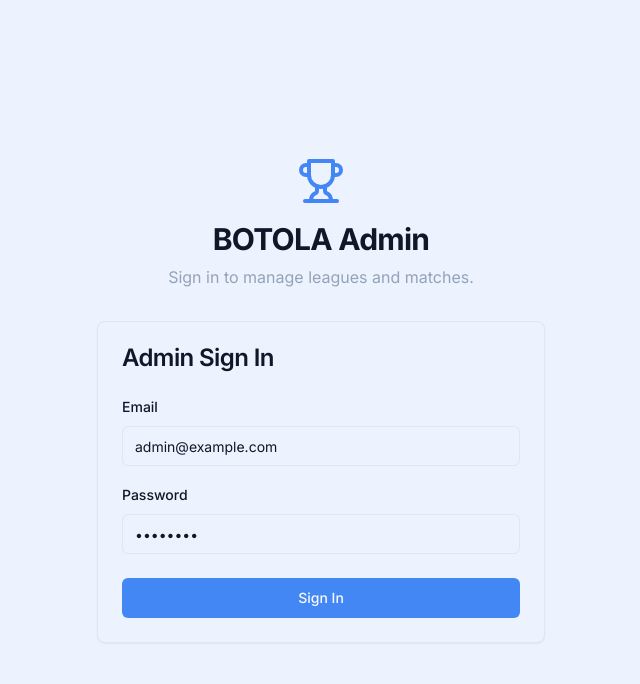
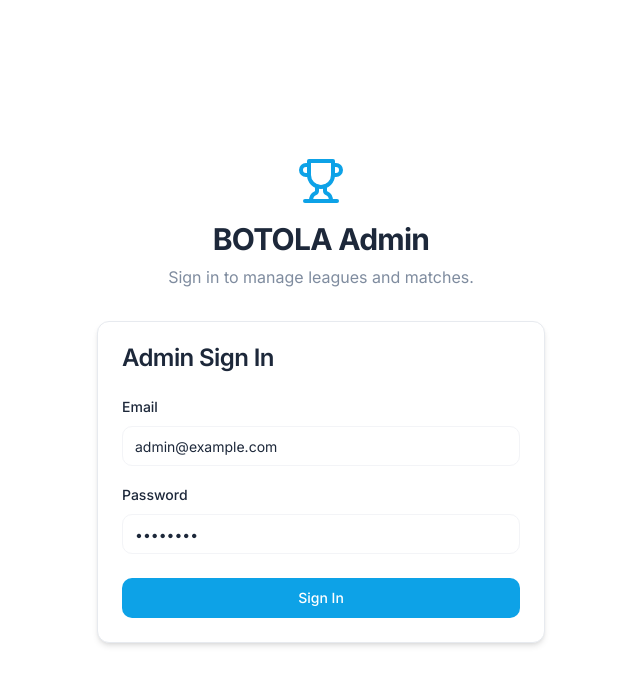
Before and after one commit to mohamed6403/kora, a Next.js app: page /admin/login in a window 1280 px wide. Shown: the top 684 px of the page, without its empty margins (319-959 px from the left). Built offline with nearby package versions, Linux system fonts and the light colour scheme.

Commit message:
style: apply modern palette and table/card styling (primary/secondary/accent)

```diff
--- a/src/app/globals.css
+++ b/src/app/globals.css
@@ -4,57 +4,68 @@
 
 @layer base {
   :root {
-    --background: 220 91% 96%;
-    --foreground: 222 47% 11%;
-    --card: 220 91% 96%;
-    --card-foreground: 222 47% 11%;
-    --popover: 220 91% 96%;
-    --popover-foreground: 222 47% 11%;
-    --primary: 217 89% 61%;
-    --primary-foreground: 210 40% 98%;
-    --secondary: 210 40% 96.1%;
-    --secondary-foreground: 222 47% 11%;
-    --muted: 210 40% 96.1%;
-    --muted-foreground: 215 20% 65%;
-    --accent: 145 83% 34%;
-    --accent-foreground: 210 40% 98%;
-    --destructive: 0 84% 60%;
-    --destructive-foreground: 210 40% 98%;
-    --border: 214 32% 91%;
-    --input: 214 32% 91%;
-    --ring: 217 89% 61%;
-    --chart-1: 12 76% 61%;
-    --chart-2: 173 58% 39%;
-    --chart-3: 197 37% 24%;
-    --chart-4: 43 74% 66%;
-    --chart-5: 27 87% 67%;
-    --radius: 0.5rem;
+    /* Palette (HSL) based on provided hex colors */
+    /* Primary: #0ea5e9 */
+    --primary: 199 89% 48%;
+    --primary-foreground: 0 0% 100%;
+    /* Secondary: #10b981 */
+    --secondary: 160 84% 39%;
+    --secondary-foreground: 0 0% 100%;
+    /* Accent (Sport Red): #f43f5e */
+    --accent: 349 89% 60%;
+    --accent-foreground: 0 0% 100%;
+
+    /* Background and text */
+    --background: 0 0% 100%; /* white */
+    --foreground: 217 33% 17%; /* dark slate (#1e293b) */
+
+    /* Card / surfaces */
+    --card: 0 0% 100%;
+    --card-foreground: 217 33% 17%;
+    --popover: 0 0% 100%;
+    --popover-foreground: 217 33% 17%;
+
+    /* Muted / borders */
+    --muted: 210 20% 98%;
+    --muted-foreground: 215 14% 56%;
+    --border: 215 20% 92%;
+    --input: 215 20% 96%;
+
+    /* Ring color (use primary) */
+    --ring: 199 89% 48%;
+
+    --chart-1: 199 89% 48%;
+    --chart-2: 160 84% 39%;
+    --chart-3: 349 89% 60%;
+    --chart-4: 48 95% 50%;
+    --chart-5: 260 80% 60%;
+
+    --radius: 0.75rem;
   }
   .dark {
-    --background: 222 47% 11%;
-    --foreground: 210 40% 98%;
-    --card: 222 47% 11%;
-    --card-foreground: 210 40% 98%;
-    --popover: 222 47% 11%;
-    --popover-foreground: 210 40% 98%;
-    --primary: 210 40% 98%;
-    --primary-foreground: 222 47% 11%;
-    --secondary: 217 33% 17%;
-    --secondary-foreground: 210 40% 98%;
+    /* Dark theme variants (subtle) */
+    --background: 217 33% 12%;
+    --foreground: 0 0% 100%;
+    --card: 217 33% 12%;
+    --card-foreground: 0 0% 100%;
+    --popover: 217 33% 12%;
+    --popover-foreground: 0 0% 100%;
+    --primary: 199 89% 48%;
+    --primary-foreground: 0 0% 100%;
+    --secondary: 160 84% 39%;
+    --secondary-foreground: 0 0% 100%;
     --muted: 217 33% 17%;
     --muted-foreground: 215 20% 65%;
-    --accent: 145 83% 34%;
-    --accent-foreground: 210 40% 98%;
-    --destructive: 0 63% 31%;
-    --destructive-foreground: 210 40% 98%;
+    --accent: 349 89% 60%;
+    --accent-foreground: 0 0% 100%;
     --border: 217 33% 17%;
     --input: 217 33% 17%;
-    --ring: 217 89% 61%;
-    --chart-1: 220 70% 50%;
-    --chart-2: 160 60% 45%;
-    --chart-3: 30 80% 55%;
-    --chart-4: 280 65% 60%;
-    --chart-5: 340 75% 55%;
+    --ring: 199 89% 48%;
+    --chart-1: 199 89% 48%;
+    --chart-2: 160 84% 39%;
+    --chart-3: 349 89% 60%;
+    --chart-4: 48 95% 50%;
+    --chart-5: 260 80% 60%;
   }
 }
 
--- a/src/components/standings-table.tsx
+++ b/src/components/standings-table.tsx
@@ -89,9 +89,9 @@ const StandingsTable: FC<StandingsTableProps> = ({ leagueId, leagueSlug }) => {
       </CardHeader>
       <CardContent>
         <div className="overflow-x-auto">
-          <Table>
+          <Table className="rounded-[var(--radius)]">
             <TableHeader>
-              <TableRow>
+              <TableRow className="bg-muted/50">
                 <TableHead className="w-[250px]">Team</TableHead>
                 <TableHead>P</TableHead>
                 <TableHead>W</TableHead>
@@ -108,28 +108,28 @@ const StandingsTable: FC<StandingsTableProps> = ({ leagueId, leagueSlug }) => {
                 [...Array(5)].map((_, i) => renderSkeleton(i))
               ) : teams.length > 0 ? (
                 teams.map(team => (
-                  <TableRow key={team.id}>
+                  <TableRow key={team.id} className="hover:shadow-sm">
                     <TableCell className="font-medium">
                        <Link href={`/leagues/${leagueSlug}/teams/${team.id}`} className="flex items-center gap-3 hover:underline">
                         <Image
                           src={team.logoURL}
                           alt={`${team.name} logo`}
-                          width={24}
-                          height={24}
+                          width={28}
+                          height={28}
                           className="rounded-full object-cover"
                           data-ai-hint="team logo"
                         />
-                        <span>{team.name}</span>
+                        <span className="text-sm font-medium text-foreground">{team.name}</span>
                       </Link>
                     </TableCell>
-                    <TableCell>{team.played}</TableCell>
-                    <TableCell>{team.wins}</TableCell>
-                    <TableCell>{team.draws}</TableCell>
-                    <TableCell>{team.losses}</TableCell>
-                    <TableCell>{team.goalsFor}</TableCell>
-                    <TableCell>{team.goalsAgainst}</TableCell>
-                    <TableCell>{team.goalDifference}</TableCell>
-                    <TableCell className="font-bold">{team.points}</TableCell>
+                    <TableCell className="text-center">{team.played}</TableCell>
+                    <TableCell className="text-center text-green-600">{team.wins}</TableCell>
+                    <TableCell className="text-center text-foreground">{team.draws}</TableCell>
+                    <TableCell className="text-center text-red-500">{team.losses}</TableCell>
+                    <TableCell className="text-center">{team.goalsFor}</TableCell>
+                    <TableCell className="text-center">{team.goalsAgainst}</TableCell>
+                    <TableCell className="text-center">{team.goalDifference}</TableCell>
+                    <TableCell className="font-bold text-primary text-center">{team.points}</TableCell>
                   </TableRow>
                 ))
               ) : (
--- a/src/components/ui/card.tsx
+++ b/src/components/ui/card.tsx
@@ -9,7 +9,8 @@ const Card = React.forwardRef<
   <div
     ref={ref}
     className={cn(
-      "rounded-lg border bg-card text-card-foreground shadow-sm",
+      "rounded-[var(--radius)] border bg-card text-card-foreground shadow-md",
+      "transition-shadow hover:shadow-lg",
       className
     )}
     {...props}
--- a/src/components/ui/table.tsx
+++ b/src/components/ui/table.tsx
@@ -6,10 +6,10 @@ const Table = React.forwardRef<
   HTMLTableElement,
   React.HTMLAttributes<HTMLTableElement>
 >(({ className, ...props }, ref) => (
-  <div className="relative w-full overflow-auto">
+  <div className="relative w-full overflow-auto rounded-[var(--radius)]">
     <table
       ref={ref}
-      className={cn("w-full caption-bottom text-sm", className)}
+      className={cn("w-full caption-bottom text-sm min-w-[600px] md:min-w-full", className)}
       {...props}
     />
   </div>
@@ -58,7 +58,7 @@ const TableRow = React.forwardRef<
   <tr
     ref={ref}
     className={cn(
-      "border-b transition-colors hover:bg-muted/50 data-[state=selected]:bg-muted",
+      "border-b transition-colors hover:bg-muted/30 data-[state=selected]:bg-muted cursor-pointer",
       className
     )}
     {...props}
```
